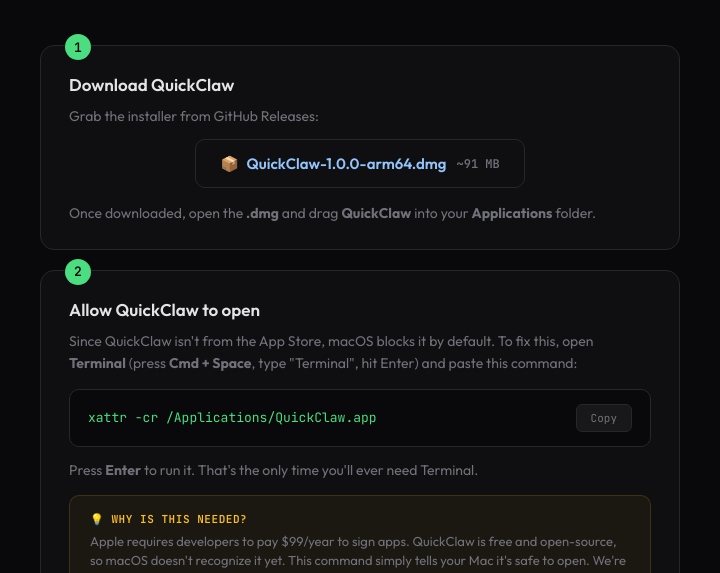
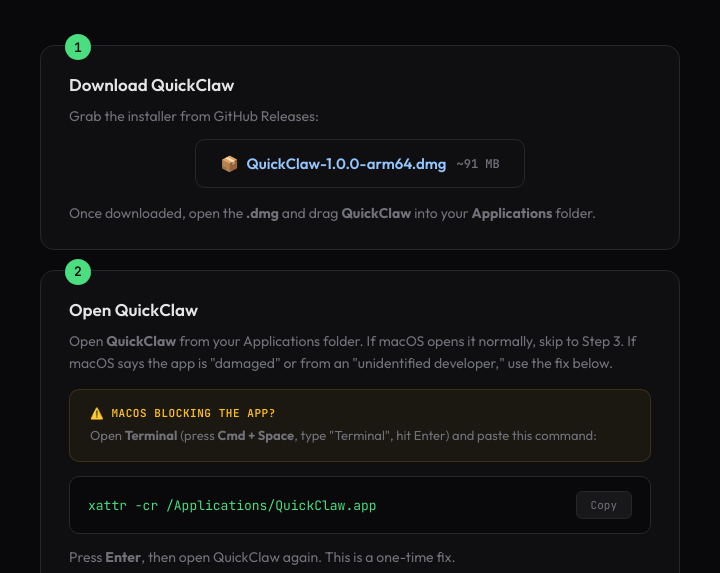
Before and after one commit to guyingoldglasses/QUICKCLAW, an Electron app: page index.html in a window 720 px wide. Shown: the part 227-800 px from the top of the page. Drawn offline with Linux system fonts and the light colour scheme.

Commit message:
Add Apple code signing and notarization, update docs

```diff
--- a/index.html
+++ b/index.html
@@ -93,16 +93,20 @@
       <!-- Step 2 -->
       <div class="step">
         <div class="step-number">2</div>
-        <h3>Allow QuickClaw to open</h3>
-        <p>Since QuickClaw isn't from the App Store, macOS blocks it by default. To fix this, open <strong>Terminal</strong> (press <strong>Cmd + Space</strong>, type "Terminal", hit Enter) and paste this command:</p>
+        <h3>Open QuickClaw</h3>
+        <p>Open <strong>QuickClaw</strong> from your Applications folder. If macOS opens it normally, skip to Step 3. If macOS says the app is "damaged" or from an "unidentified developer," use the fix below.</p>
+        <div class="tip">
+          <div class="tip-label">&#9888;&#65039; macOS blocking the app?</div>
+          <p>Open <strong>Terminal</strong> (press <strong>Cmd + Space</strong>, type "Terminal", hit Enter) and paste this command:</p>
+        </div>
         <div class="cmd-box" onclick="copyCommand(this)">
           <span class="cmd-text">xattr -cr /Applications/QuickClaw.app</span>
           <button class="copy-btn" onclick="copyCommand(this.parentElement); event.stopPropagation();">Copy</button>
         </div>
-        <p style="margin-top:12px;">Press <strong>Enter</strong> to run it. That's the only time you'll ever need Terminal.</p>
+        <p style="margin-top:12px;">Press <strong>Enter</strong>, then open QuickClaw again. This is a one-time fix.</p>
         <div class="tip">
-          <div class="tip-label">&#128161; Why is this needed?</div>
-          <p>Apple requires developers to pay $99/year to sign apps. QuickClaw is free and open-source, so macOS doesn't recognize it yet. This command simply tells your Mac it's safe to open. We're working on getting it signed so this step won't be needed in the future.</p>
+          <div class="tip-label">&#128161; Why might this happen?</div>
+          <p>macOS quarantines downloaded apps as a security measure. Signed releases open without issue, but if you're building from source or the signing certificate has expired, you'll need this command. It's safe — it just removes the quarantine flag. QuickClaw is <a href="https://github.com/guyingoldglasses/QUICKCLAW" style="color:var(--blue)">fully open-source</a> so you can always verify the code.</p>
         </div>
       </div>
 
--- a/package.json
+++ b/package.json
@@ -15,12 +15,14 @@
     "express": "^4.18.2"
   },
   "devDependencies": {
+    "@electron/notarize": "^2.2.1",
     "electron": "^28.1.0",
     "electron-builder": "^24.9.1"
   },
   "build": {
     "appId": "com.guyingoldglasses.quickclaw",
     "productName": "QuickClaw",
+    "afterSign": "build/notarize.js",
     "mac": {
       "target": ["dmg", "zip"],
       "icon": "assets/icon.icns",
@@ -28,7 +30,8 @@
       "hardenedRuntime": true,
       "gatekeeperAssess": false,
       "entitlements": "build/entitlements.mac.plist",
-      "entitlementsInherit": "build/entitlements.mac.plist"
+      "entitlementsInherit": "build/entitlements.mac.plist",
+      "identity": "Developer ID Application"
     },
     "dmg": {
       "title": "QuickClaw Installer",
```
Also changed, not shown: GETTING_STARTED.md (+9 -7 lines), README.md, build/notarize.js (added).
